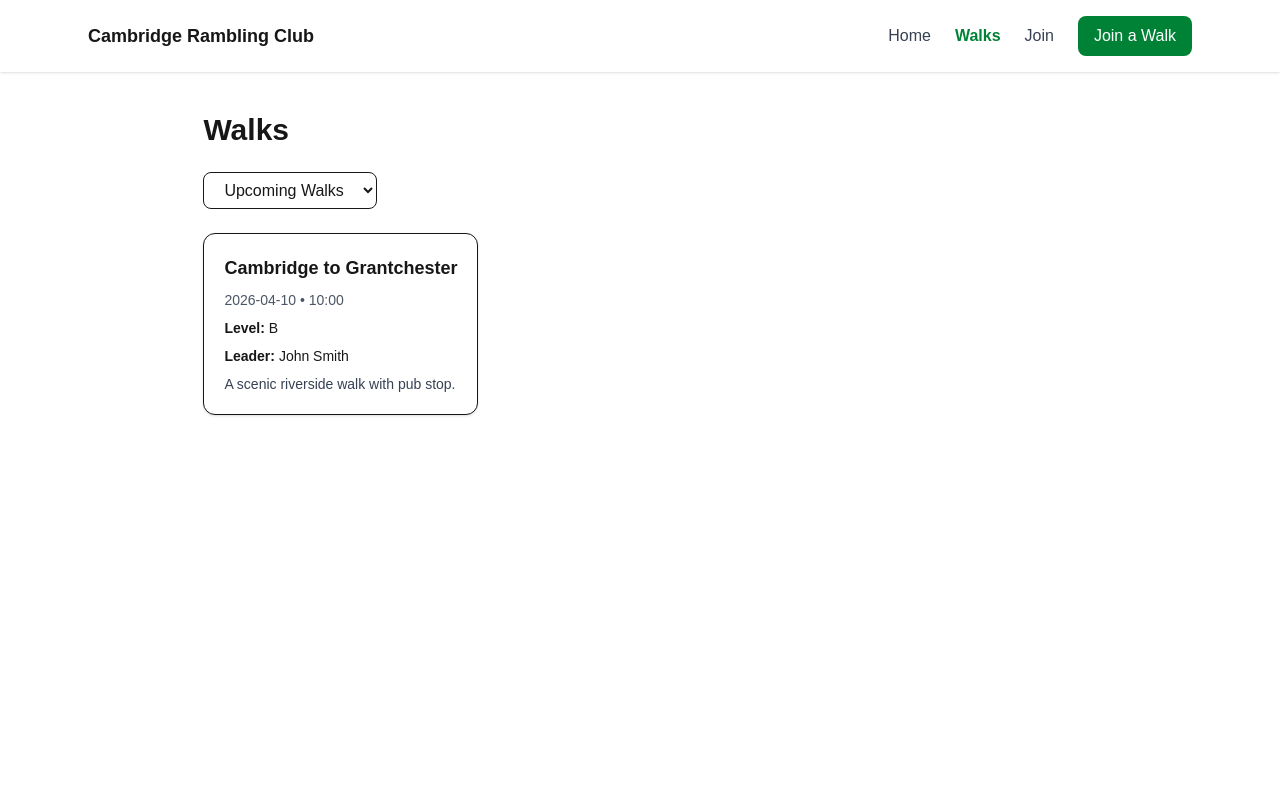
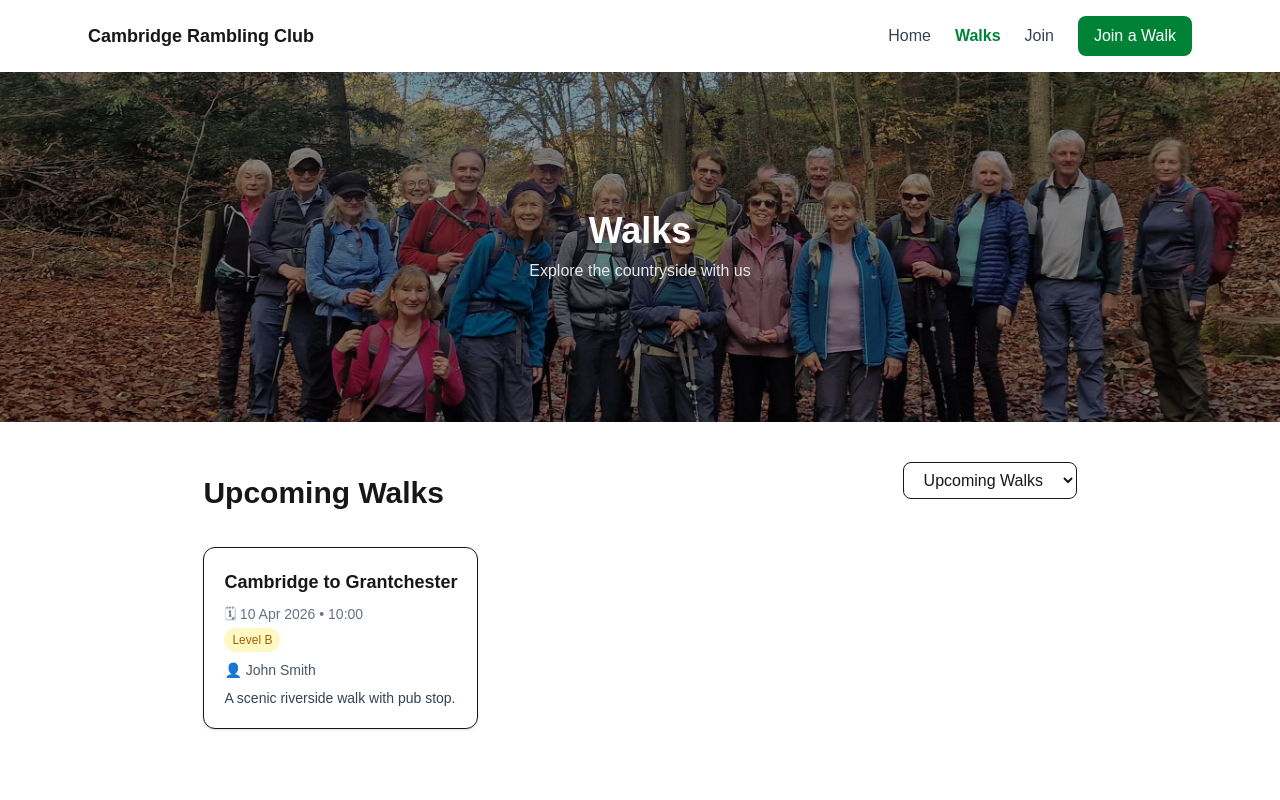
Before and after one commit to pelx/cambridge-rambling-club, a Next.js app: page /walks in a window 1280 px wide. Shown: the top 800 px of the page. Built offline with nearby package versions, Linux system fonts and the light colour scheme.

Commit message:
walk card change

```diff
--- a/app/walks/page.tsx
+++ b/app/walks/page.tsx
@@ -2,8 +2,10 @@
 
 import { useState } from 'react';
 import Navbar from '../../components/Navbar';
+import PageHeader from '../../components/PageHeader';
 import WalkCard from '../../components/WalkCard';
 import WalkFilter from '../../components/WalkFilter';
+import CTASection from '../../components/CTASection';
 import { walks } from '../../lib/walks';
 
 export default function WalksPage() {
@@ -11,31 +13,58 @@ export default function WalksPage() {
 
     const today = new Date();
 
-    const filteredWalks = walks.filter((walk) => {
+    // Filter + sort walks
+    const filteredWalks = walks
+        .filter((walk) => {
             const walkDate = new Date(walk.date);
 
             return filter === 'upcoming'
                 ? walkDate >= today
                 : walkDate < today;
+        })
+        .sort((a, b) => {
+            return new Date(a.date).getTime() - new Date(b.date).getTime();
         });
 
     return (
         <>
             <Navbar />
 
+            {/* Header */}
+            <PageHeader
+                title="Walks"
+                subtitle="Explore the countryside with us"
+                image="/images/hero.jpg"
+            />
+
             <div className="max-w-6xl mx-auto px-6 py-10">
 
-                <h1 className="text-3xl font-bold mb-6">Walks</h1>
+                {/* Title + Filter */}
+                <div className="flex flex-col md:flex-row md:items-center md:justify-between mb-6">
+
+                    <h2 className="text-2xl md:text-3xl font-semibold">
+                        {filter === 'upcoming' ? 'Upcoming Walks' : 'Past Walks'}
+                    </h2>
 
                     <WalkFilter value={filter} onChange={setFilter} />
+                </div>
 
+                {/* Walk list */}
+                {filteredWalks.length > 0 ? (
                     <div className="grid md:grid-cols-3 gap-6">
                         {filteredWalks.map((walk) => (
                             <WalkCard key={walk.id} walk={walk} />
                         ))}
                     </div>
+                ) : (
+                    <p className="text-gray-500 mt-10 text-center">
+                        No walks found.
+                    </p>
+                )}
 
             </div>
+
+            <CTASection />
         </>
     );
 }
--- a/components/WalkCard.tsx
+++ b/components/WalkCard.tsx
@@ -1,3 +1,13 @@
+function formatDate(dateString: string) {
+    const date = new Date(dateString);
+
+    return date.toLocaleDateString('en-GB', {
+        day: '2-digit',
+        month: 'short',
+        year: 'numeric',
+    });
+}
+
 type Props = {
     walk: {
         title: string;
@@ -17,16 +27,25 @@ export default function WalkCard({ walk }: Props) {
                 {walk.title}
             </h3>
 
-            <p className="text-sm text-gray-600 mb-2">
-                {walk.date} • {walk.time}
+            <p className="text-sm text-gray-500 mb-1">
+                🗓 {formatDate(walk.date)} • {walk.time}
             </p>
 
             <p className="text-sm mb-2">
-                <strong>Level:</strong> {walk.level}
+                <span
+                    className={`inline-block px-2 py-1 text-xs rounded-full font-medium ${ walk.level === 'A'
+                            ? 'bg-red-100 text-red-700'
+                            : walk.level === 'B'
+                                ? 'bg-yellow-100 text-yellow-700'
+                                : 'bg-green-100 text-green-700'
+                        }`}
+                >
+                    Level {walk.level}
+                </span>
             </p>
 
-            <p className="text-sm mb-2">
-                <strong>Leader:</strong> {walk.leader}
+            <p className="text-sm text-gray-600 mb-2">
+                👤 {walk.leader}
             </p>
 
             <p className="text-gray-700 text-sm">
```
Lines whose indentation alone changed are shown as unchanged.
